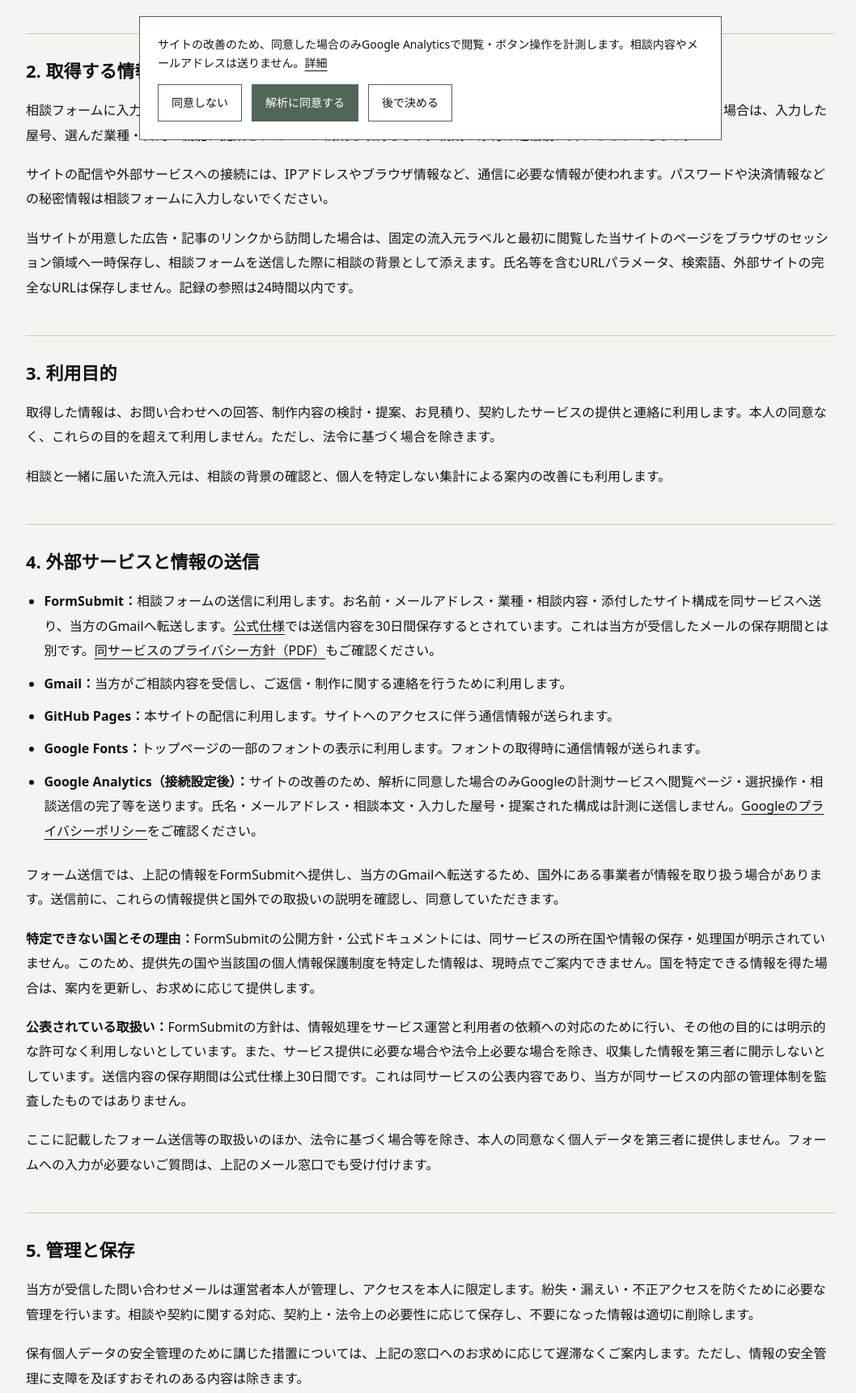
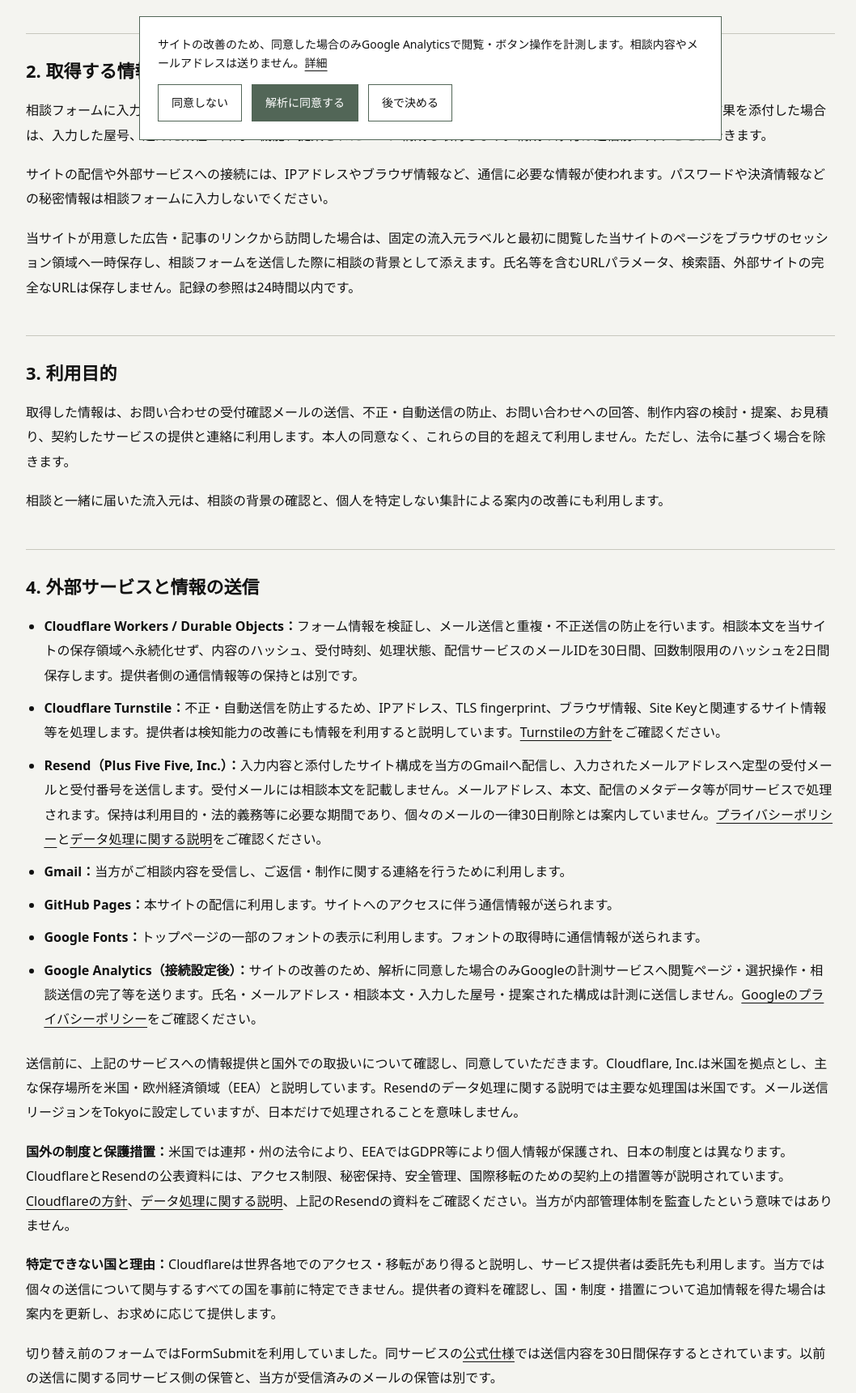
Before and after one commit to eyueyu0806-sys/website-studio, a plain HTML site: page privacy.html in a window 1280 px wide. Shown: the part 611-2331 px from the top of the page at 81% size, without its empty margins (108-1166 px from the left). Drawn offline with Linux system fonts and the light colour scheme.

Commit message:
Publish checked Page Atelier pages from 921640e

```diff
--- a/assets/site-config.js
+++ b/assets/site-config.js
@@ -5,8 +5,8 @@ window.PAGE_ATELIER_CONFIG = Object.freeze({
   consentVersion: '2026-10-07',
   lineUrl: 'https://lin.ee/VZsDkE9',
   // Enable only after Worker/Resend/Turnstile and privacy disclosures are verified.
-  contactMode: 'formsubmit',
-  contactEndpoint: '',
+  contactMode: 'resend',
+  contactEndpoint: 'https://pageatelier-contact.pageatelier-020acba5.workers.dev/contact',
   turnstileSiteKey: '0x4AAAAAAFQ_Tj_daS5tMGDm',
-  contactPolicyVersion: ''
+  contactPolicyVersion: '2026-10-08-resend'
 });
--- a/privacy.html
+++ b/privacy.html
@@ -23,27 +23,30 @@
   </section>
   <section aria-labelledby="collection-title">
     <h2 id="collection-title">2. 取得する情報</h2>
-    <p>相談フォームに入力されたお名前、メールアドレス、業種、ご相談内容を取得します。サイト制作体験の結果を添付した場合は、入力した屋号、選んだ業種・目的・機能、提案されたページ構成も取得します。構成の添付は送信前に外すことができます。</p>
+    <p>相談フォームに入力されたお名前、メールアドレス、業種、相談プラン、ご相談内容を取得します。サイト制作体験の結果を添付した場合は、入力した屋号、選んだ業種・目的・機能、提案されたページ構成も取得します。構成の添付は送信前に外すことができます。</p>
     <p>サイトの配信や外部サービスへの接続には、IPアドレスやブラウザ情報など、通信に必要な情報が使われます。パスワードや決済情報などの秘密情報は相談フォームに入力しないでください。</p>
     <p>当サイトが用意した広告・記事のリンクから訪問した場合は、固定の流入元ラベルと最初に閲覧した当サイトのページをブラウザのセッション領域へ一時保存し、相談フォームを送信した際に相談の背景として添えます。氏名等を含むURLパラメータ、検索語、外部サイトの完全なURLは保存しません。記録の参照は24時間以内です。</p>
   </section>
   <section aria-labelledby="purpose-title">
     <h2 id="purpose-title">3. 利用目的</h2>
-    <p>取得した情報は、お問い合わせへの回答、制作内容の検討・提案、お見積り、契約したサービスの提供と連絡に利用します。本人の同意なく、これらの目的を超えて利用しません。ただし、法令に基づく場合を除きます。</p>
+    <p>取得した情報は、お問い合わせの受付確認メールの送信、不正・自動送信の防止、お問い合わせへの回答、制作内容の検討・提案、お見積り、契約したサービスの提供と連絡に利用します。本人の同意なく、これらの目的を超えて利用しません。ただし、法令に基づく場合を除きます。</p>
     <p>相談と一緒に届いた流入元は、相談の背景の確認と、個人を特定しない集計による案内の改善にも利用します。</p>
   </section>
   <section id="external-transfer" aria-labelledby="services-title">
     <h2 id="services-title">4. 外部サービスと情報の送信</h2>
     <ul>
-      <li><strong>FormSubmit：</strong>相談フォームの送信に利用します。お名前・メールアドレス・業種・相談内容・添付したサイト構成を同サービスへ送り、当方のGmailへ転送します。<a href="https://formsubmit.co/documentation" target="_blank" rel="noopener">公式仕様</a>では送信内容を30日間保存するとされています。これは当方が受信したメールの保存期間とは別です。<a href="https://formsubmit.co/privacy.pdf" target="_blank" rel="noopener">同サービスのプライバシー方針（PDF）</a>もご確認ください。</li>
+      <li><strong>Cloudflare Workers / Durable Objects：</strong>フォーム情報を検証し、メール送信と重複・不正送信の防止を行います。相談本文を当サイトの保存領域へ永続化せず、内容のハッシュ、受付時刻、処理状態、配信サービスのメールIDを30日間、回数制限用のハッシュを2日間保存します。提供者側の通信情報等の保持とは別です。</li>
+      <li><strong>Cloudflare Turnstile：</strong>不正・自動送信を防止するため、IPアドレス、TLS fingerprint、ブラウザ情報、Site Keyと関連するサイト情報等を処理します。提供者は検知能力の改善にも情報を利用すると説明しています。<a href="https://www.cloudflare.com/turnstile-privacy-policy/" target="_blank" rel="noopener">Turnstileの方針</a>をご確認ください。</li>
+      <li><strong>Resend（Plus Five Five, Inc.）：</strong>入力内容と添付したサイト構成を当方のGmailへ配信し、入力されたメールアドレスへ定型の受付メールと受付番号を送信します。受付メールには相談本文を記載しません。メールアドレス、本文、配信のメタデータ等が同サービスで処理されます。保持は利用目的・法的義務等に必要な期間であり、個々のメールの一律30日削除とは案内していません。<a href="https://resend.com/legal/privacy-policy" target="_blank" rel="noopener">プライバシーポリシー</a>と<a href="https://resend.com/legal/dpa" target="_blank" rel="noopener">データ処理に関する説明</a>をご確認ください。</li>
       <li><strong>Gmail：</strong>当方がご相談内容を受信し、ご返信・制作に関する連絡を行うために利用します。</li>
       <li><strong>GitHub Pages：</strong>本サイトの配信に利用します。サイトへのアクセスに伴う通信情報が送られます。</li>
       <li><strong>Google Fonts：</strong>トップページの一部のフォントの表示に利用します。フォントの取得時に通信情報が送られます。</li>
       <li><strong>Google Analytics（接続設定後）：</strong>サイトの改善のため、解析に同意した場合のみGoogleの計測サービスへ閲覧ページ・選択操作・相談送信の完了等を送ります。氏名・メールアドレス・相談本文・入力した屋号・提案された構成は計測に送信しません。<a href="https://policies.google.com/privacy" target="_blank" rel="noopener">Googleのプライバシーポリシー</a>をご確認ください。</li>
     </ul>
-    <p>フォーム送信では、上記の情報をFormSubmitへ提供し、当方のGmailへ転送するため、国外にある事業者が情報を取り扱う場合があります。送信前に、これらの情報提供と国外での取扱いの説明を確認し、同意していただきます。</p>
-    <p><strong>特定できない国とその理由：</strong>FormSubmitの公開方針・公式ドキュメントには、同サービスの所在国や情報の保存・処理国が明示されていません。このため、提供先の国や当該国の個人情報保護制度を特定した情報は、現時点でご案内できません。国を特定できる情報を得た場合は、案内を更新し、お求めに応じて提供します。</p>
-    <p><strong>公表されている取扱い：</strong>FormSubmitの方針は、情報処理をサービス運営と利用者の依頼への対応のために行い、その他の目的には明示的な許可なく利用しないとしています。また、サービス提供に必要な場合や法令上必要な場合を除き、収集した情報を第三者に開示しないとしています。送信内容の保存期間は公式仕様上30日間です。これは同サービスの公表内容であり、当方が同サービスの内部の管理体制を監査したものではありません。</p>
+    <p>送信前に、上記のサービスへの情報提供と国外での取扱いについて確認し、同意していただきます。Cloudflare, Inc.は米国を拠点とし、主な保存場所を米国・欧州経済領域（EEA）と説明しています。Resendのデータ処理に関する説明では主要な処理国は米国です。メール送信リージョンをTokyoに設定していますが、日本だけで処理されることを意味しません。</p>
+    <p><strong>国外の制度と保護措置：</strong>米国では連邦・州の法令により、EEAではGDPR等により個人情報が保護され、日本の制度とは異なります。CloudflareとResendの公表資料には、アクセス制限、秘密保持、安全管理、国際移転のための契約上の措置等が説明されています。<a href="https://www.cloudflare.com/privacypolicy/" target="_blank" rel="noopener">Cloudflareの方針</a>、<a href="https://www.cloudflare.com/cloudflare-customer-dpa/" target="_blank" rel="noopener">データ処理に関する説明</a>、上記のResendの資料をご確認ください。当方が内部管理体制を監査したという意味ではありません。</p>
+    <p><strong>特定できない国と理由：</strong>Cloudflareは世界各地でのアクセス・移転があり得ると説明し、サービス提供者は委託先も利用します。当方では個々の送信について関与するすべての国を事前に特定できません。提供者の資料を確認し、国・制度・措置について追加情報を得た場合は案内を更新し、お求めに応じて提供します。</p>
+    <p>切り替え前のフォームではFormSubmitを利用していました。同サービスの<a href="https://formsubmit.co/documentation" target="_blank" rel="noopener">公式仕様</a>では送信内容を30日間保存するとされています。以前の送信に関する同サービス側の保管と、当方が受信済みのメールの保管は別です。</p>
     <p>ここに記載したフォーム送信等の取扱いのほか、法令に基づく場合等を除き、本人の同意なく個人データを第三者に提供しません。フォームへの入力が必要ないご質問は、上記のメール窓口でも受け付けます。</p>
   </section>
   <section aria-labelledby="management-title">
@@ -60,13 +63,13 @@
     <h2 id="cookies-title">7. アクセス解析とCookie</h2>
     <p>アクセス解析は接続設定を用意しています。計測IDを設定していない間は解析への通信を行いません。設定後も、解析への同意前や同意しない場合はGoogle Analyticsを読み込みません。広告のパーソナライズは許可しない設定です。</p>
     <p>解析を有効にした際は、表示する案内で同意するかを選べます。選択はブラウザに最長180日保存し、フッターの「解析の設定」から変更できます。ブラウザのDo Not TrackまたはGlobal Privacy Controlが有効な場合は解析を停止します。解析に同意しなくても制作体験・相談フォームは使えます。</p>
-    <p>流入元の一時保存と、解析の同意設定は別の記録です。外部サービスによるCookie等の取扱いは、各サービスの方針に従います。FormSubmitの方針にはCookieを使用する場合があると記載されています。</p>
+    <p>流入元の一時保存と、解析の同意設定は別の記録です。外部サービスによるCookie等の取扱いは、各サービスの方針に従います。送信の重複防止のため、内容のハッシュ・受付番号・同意日時・試行状態をブラウザのセッション領域へ保存します。相談本文やメールアドレスをこの記録へ保存しません。送信成功時に削除します。</p>
   </section>
   <section aria-labelledby="changes-title">
     <h2 id="changes-title">8. 改定</h2>
     <p>取扱方法や利用サービスを変更した場合は、必要に応じて本ポリシーを更新し、本サイトでお知らせします。</p>
   </section>
-  <p class="updated">更新日：2026年10月7日</p>
+  <p class="updated">更新日：2026年10月10日</p>
 </main>
 <footer class="footer wrap"><span>© 2026 専門サイト工房</span><nav aria-label="規約"><a href="operator.html">運営者情報</a><a href="commerce.html">特定商取引法に基づく表記</a><a href="privacy.html" aria-current="page">プライバシーポリシー</a></nav></footer>
 </body>
```
Also changed, not shown: index.html (+1 -1 lines).
